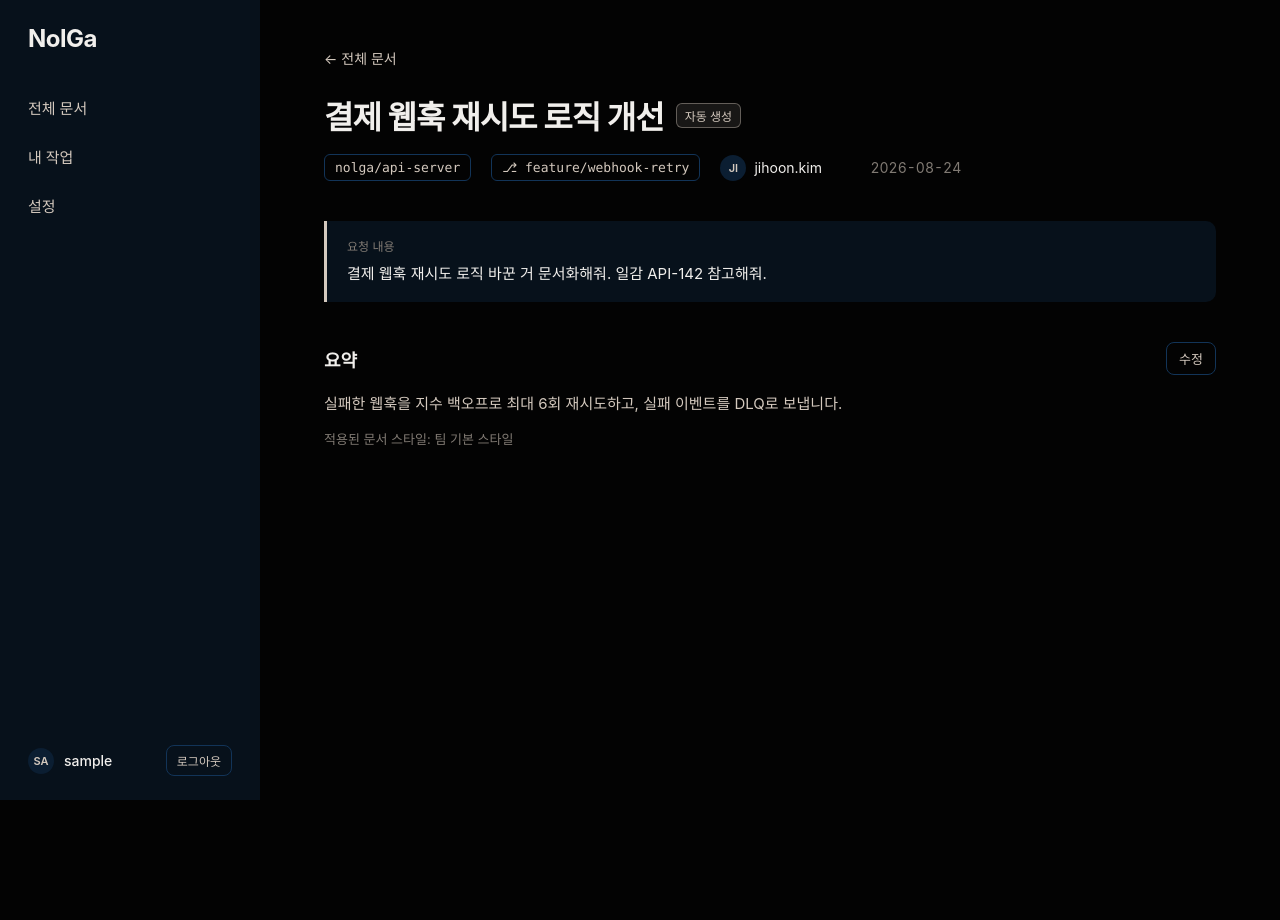
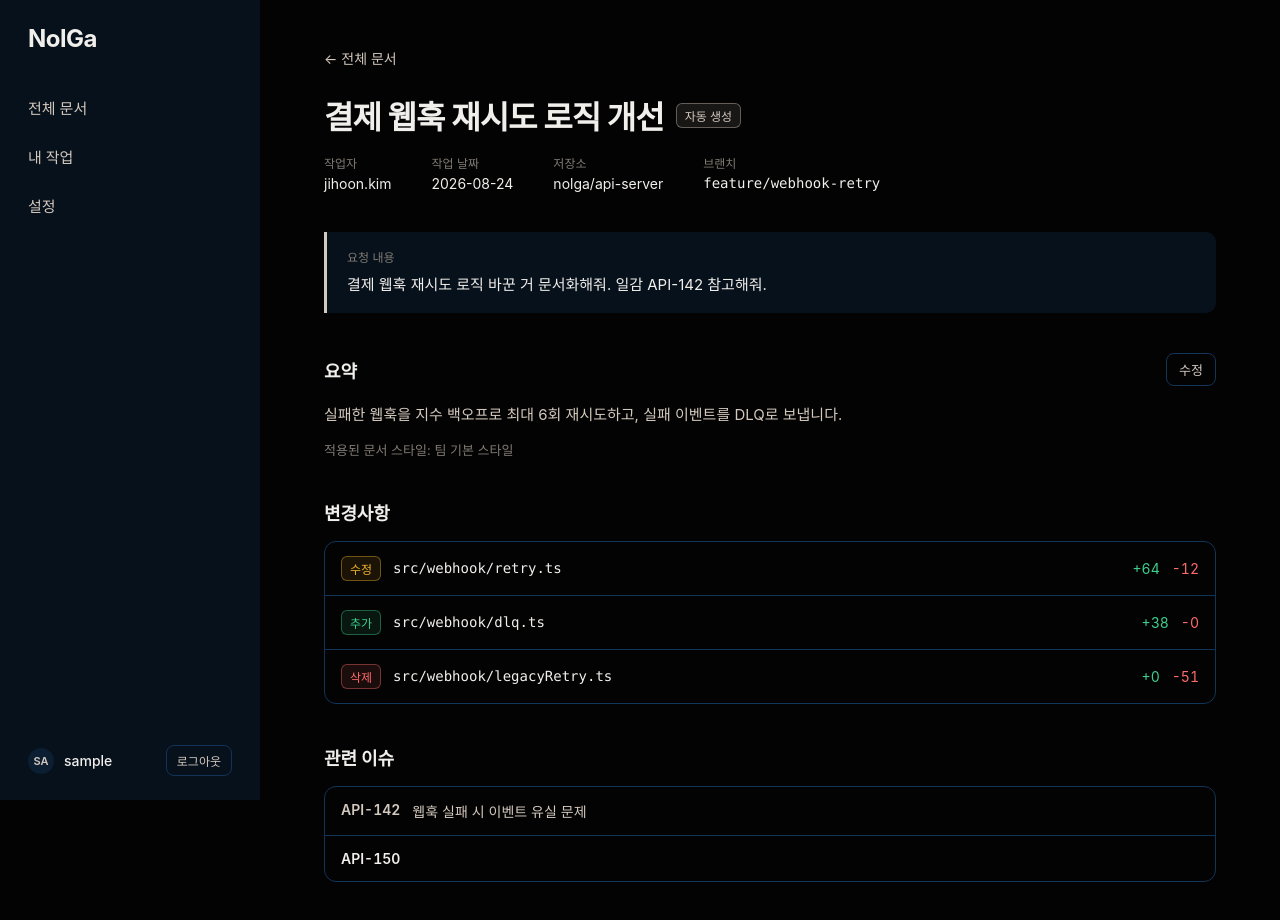
Before and after one commit to NolGa-dsm/NolGa_Frontend, a React (Vite) app: page /works/1 in a window 1280 px wide. Shown: the top 920 px of the page. Before the commit the page ends 800 px from the top, so only its background shows below. Built offline with nearby package versions, Linux system fonts and the light colour scheme; no server answers; sample sign-in values are in the browser's storage; a web font is replaced by a local one.

Commit message:
feat: 작업 상세에 변경사항, 관련 이슈, 문서 정보 영역 추가

```diff
--- a/src/Page/workDetailPage.tsx
+++ b/src/Page/workDetailPage.tsx
@@ -2,9 +2,15 @@ import { useState } from 'react'
 import ReactMarkdown from 'react-markdown'
 import { Link, useParams, useSearchParams } from 'react-router-dom'
 import { useWork } from '../hooks/useWork'
-import { STATUS_LABEL } from '../works'
+import { STATUS_LABEL, type ChangedFile } from '../works'
 import { workListStyles } from '../components/WorkList'
 import { pageStyles } from './dashboardPage'
+
+const CHANGE_LABEL: Record<ChangedFile['type'], string> = {
+  added: '추가',
+  modified: '수정',
+  deleted: '삭제',
+}
 
 function WorkDetailPage() {
   const { id } = useParams()
@@ -39,15 +45,12 @@ function WorkDetailPage() {
             <h1 className="page__title">{work.title}</h1>
             <span className={`badge badge--${work.status}`}>{STATUS_LABEL[work.status]}</span>
           </div>
-          <div className="detail__meta work__meta">
-            <span className="chip">{work.repository}</span>
-            {work.branch && <span className="chip">⎇ {work.branch}</span>}
-            <span className="work__author">
-              <span className="avatar">{work.author.slice(0, 2).toUpperCase()}</span>
-              {work.author}
-            </span>
-            <time className="work__date">{work.createdAt}</time>
-          </div>
+          <dl className="detail__info">
+            <div><dt>작업자</dt><dd>{work.author}</dd></div>
+            <div><dt>작업 날짜</dt><dd><time>{work.createdAt}</time></dd></div>
+            <div><dt>저장소</dt><dd>{work.repository}</dd></div>
+            {work.branch && <div><dt>브랜치</dt><dd className="mono">{work.branch}</dd></div>}
+          </dl>
 
           {work.request && (
             <blockquote className="detail__request">
@@ -95,6 +98,51 @@ function WorkDetailPage() {
               <p className="detail__hint">적용된 문서 스타일: {work.styleName}</p>
             )}
           </section>
+
+          <section className="detail__section">
+            <h2>변경사항</h2>
+            {(work.changes ?? []).length === 0 ? (
+              <p className="detail__empty">변경사항이 없습니다.</p>
+            ) : (
+              <ul className="changes">
+                {work.changes.map((c) => (
+                  <li key={c.path} className="change">
+                    <span className={`change__type change__type--${c.type}`}>
+                      {CHANGE_LABEL[c.type]}
+                    </span>
+                    <code className="change__path">{c.path}</code>
+                    <span className="change__add">+{c.additions}</span>
+                    <span className="change__del">-{c.deletions}</span>
+                  </li>
+                ))}
+              </ul>
+            )}
+          </section>
+
+          <section className="detail__section">
+            <h2>관련 이슈</h2>
+            {(work.issues ?? []).length === 0 ? (
+              <p className="detail__empty">연결된 이슈가 없습니다.</p>
+            ) : (
+              <ul className="issues">
+                {work.issues.map((i) => (
+                  <li key={i.key} className="issue">
+                    {i.url ? (
+                      <a href={i.url} target="_blank" rel="noreferrer">
+                        <span className="issue__key">{i.key}</span>
+                        {i.title && <span className="issue__title">{i.title}</span>}
+                      </a>
+                    ) : (
+                      <>
+                        <span className="issue__key">{i.key}</span>
+                        {i.title && <span className="issue__title">{i.title}</span>}
+                      </>
+                    )}
+                  </li>
+                ))}
+              </ul>
+            )}
+          </section>
         </>
       )}
     </main>
@@ -106,7 +154,24 @@ const styles = `
 .back:hover { color: var(--text); }
 .detail__head { display: flex; align-items: center; gap: 12px; flex-wrap: wrap; margin-bottom: 16px; }
 .detail__head .page__title { margin: 0; }
-.detail__meta { margin-bottom: 40px; }
+.detail__info { display: flex; flex-wrap: wrap; gap: 12px 40px; margin: 0 0 40px; }
+.detail__info dt { margin-bottom: 4px; color: var(--text-faint); font-size: 12px; }
+.detail__info dd { margin: 0; color: var(--text); font-size: 14px; }
+.mono { font-family: ui-monospace, SFMono-Regular, Menlo, monospace; }
+.changes, .issues { list-style: none; margin: 0; padding: 0; border: 1px solid var(--border); border-radius: 12px; overflow: hidden; }
+.change, .issue { display: flex; align-items: center; gap: 12px; padding: 14px 16px; border-bottom: 1px solid var(--border); font-size: 14px; }
+.change:last-child, .issue:last-child { border-bottom: 0; }
+.change__path { flex: 1; min-width: 0; overflow: hidden; text-overflow: ellipsis; font-family: ui-monospace, SFMono-Regular, Menlo, monospace; }
+.change__type { padding: 3px 8px; border-radius: 6px; border: 1px solid var(--border); font-size: 12px; }
+.change__type--added { color: #3ecf8e; border-color: rgba(62, 207, 142, 0.4); background: rgba(62, 207, 142, 0.1); }
+.change__type--modified { color: #f0b429; border-color: rgba(240, 180, 41, 0.4); background: rgba(240, 180, 41, 0.1); }
+.change__type--deleted { color: var(--error); border-color: rgba(255, 107, 107, 0.4); background: rgba(255, 107, 107, 0.1); }
+.change__add { color: #3ecf8e; font-variant-numeric: tabular-nums; }
+.change__del { color: var(--error); font-variant-numeric: tabular-nums; }
+.issue a { display: flex; gap: 12px; color: var(--primary); text-decoration: none; }
+.issue a:hover .issue__title { text-decoration: underline; }
+.issue__key { font-weight: 600; font-variant-numeric: tabular-nums; }
+.issue__title { color: var(--text-muted); }
 .detail__section { margin-bottom: 40px; }
 .detail__section h2 { margin: 0 0 16px; font-size: 18px; font-weight: 600; letter-spacing: -0.01em; }
 .detail__text { margin: 0; color: var(--text-muted); font-size: 15px; line-height: 1.7; }
--- a/src/works.ts
+++ b/src/works.ts
@@ -19,21 +19,11 @@ export interface ChangedFile {
   deletions: number
 }
 
-export type SourceType = 'commit' | 'issue' | 'file' | 'note'
-
-// 문서화에 사용된 자료 (깃 커밋 외에 사내 일감, 첨부파일, 직접 입력 내용 등)
-export interface WorkSource {
-  id: string
-  type: SourceType
-  title: string
+// 문서와 연결된 이슈/티켓 (번호만 있고 링크가 없을 수도 있음)
+export interface RelatedIssue {
+  key: string // 예: API-142, #37
+  title?: string
   url?: string
-}
-
-export const SOURCE_LABEL: Record<SourceType, string> = {
-  commit: '커밋',
-  issue: '일감/이슈',
-  file: '첨부파일',
-  note: '직접 입력',
 }
 
 export interface WorkDetail extends Work {
@@ -41,7 +31,7 @@ export interface WorkDetail extends Work {
   request?: string // "이런 작업 했어, 문서화해줘" 자연어 요청 원문
   styleName?: string // 문서 생성 시 적용된 계정/조직 스타일
   changes: ChangedFile[]
-  sources: WorkSource[]
+  issues: RelatedIssue[]
 }
 
 export const STATUS_LABEL: Record<WorkStatus, string> = {
@@ -150,11 +140,9 @@ const SAMPLE_DETAILS: Record<string, Partial<WorkDetail>> = {
       { path: 'src/webhook/dlq.ts', type: 'added', additions: 38, deletions: 0 },
       { path: 'src/webhook/legacyRetry.ts', type: 'deleted', additions: 0, deletions: 51 },
     ],
-    sources: [
-      { id: 's1', type: 'commit', title: 'feat: 웹훅 지수 백오프 재시도 추가' },
-      { id: 's2', type: 'commit', title: 'feat: 실패 이벤트 DLQ 전송' },
-      { id: 's3', type: 'issue', title: 'API-142 웹훅 실패 시 이벤트 유실 문제' },
-      { id: 's4', type: 'file', title: '재시도정책_논의.pdf' },
+    issues: [
+      { key: 'API-142', title: '웹훅 실패 시 이벤트 유실 문제', url: 'https://tracker.example.com/API-142' },
+      { key: 'API-150' },
     ],
   },
 }
@@ -173,7 +161,7 @@ export async function fetchWork(id: string, signal?: AbortSignal): Promise<WorkD
     if (err instanceof DOMException && err.name === 'AbortError') throw err
     const base = SAMPLE_WORKS.find((w) => w.id === id)
     if (!base) return null
-    return { ...base, changes: [], sources: [], ...SAMPLE_DETAILS[id] }
+    return { ...base, changes: [], issues: [], ...SAMPLE_DETAILS[id] }
   }
 }
 
```
